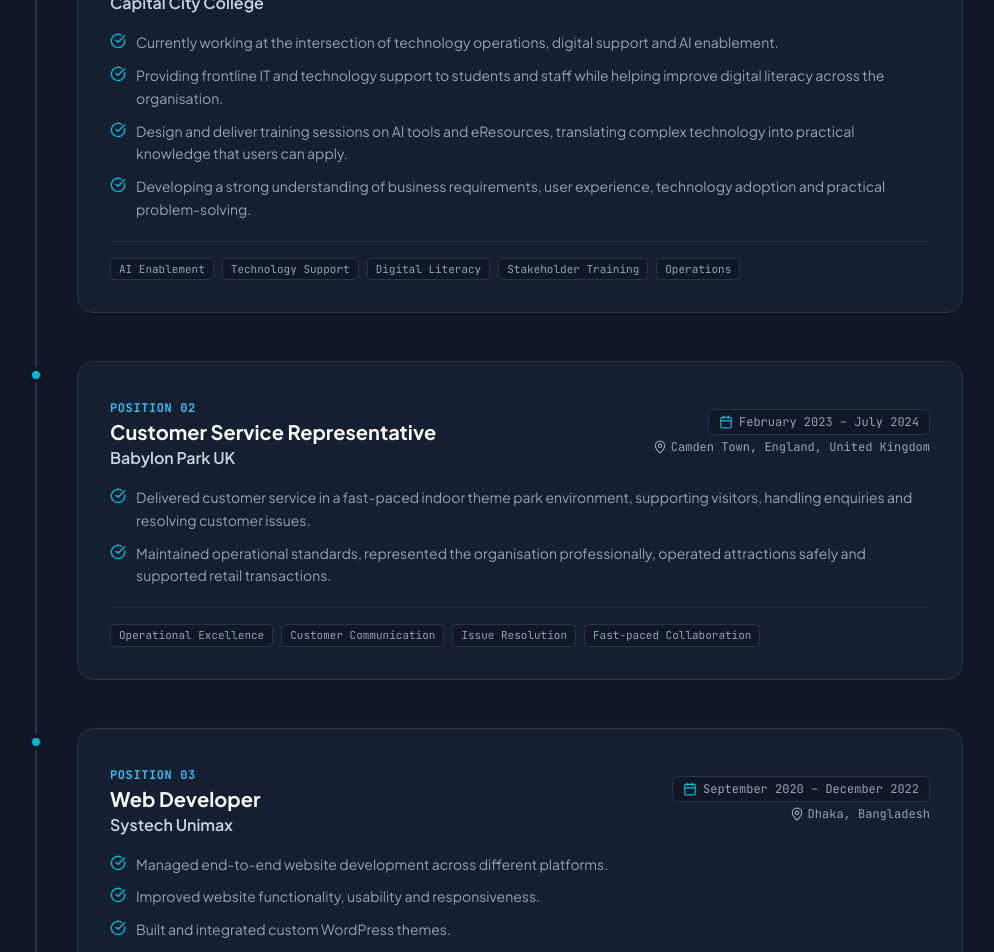
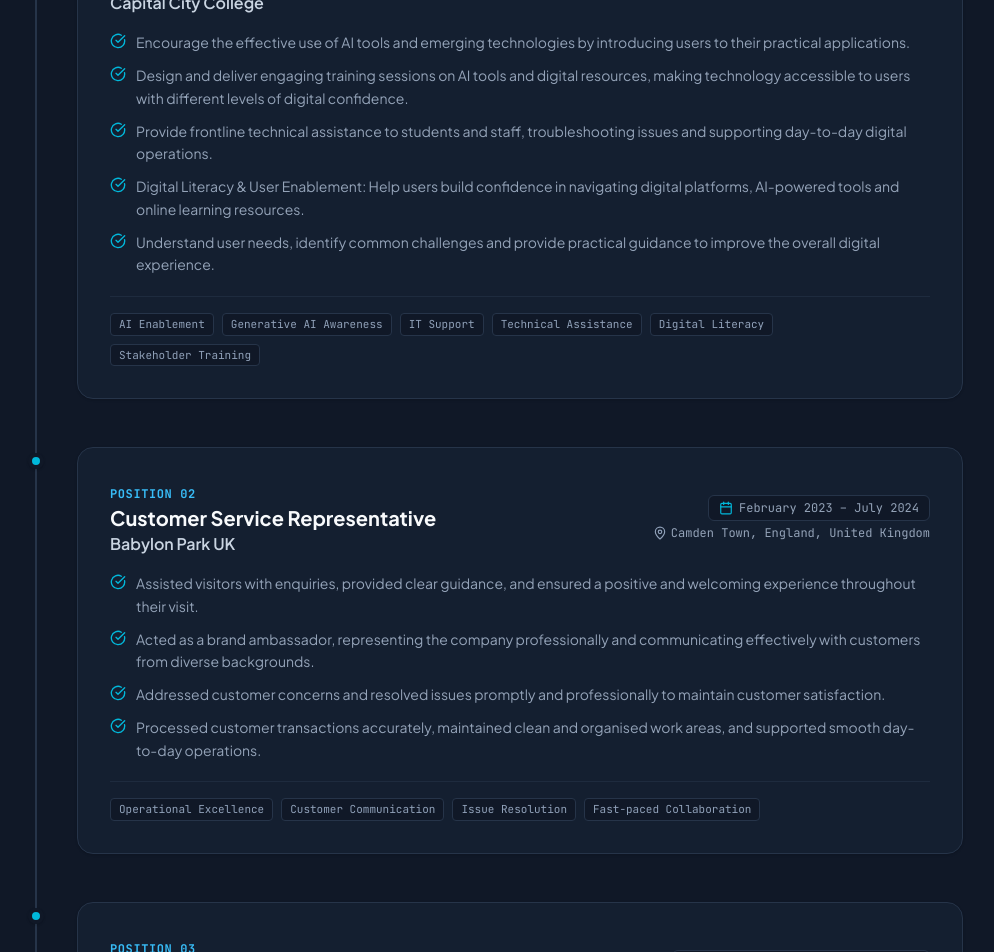
Before and after one commit to ziaul-akash/ziaul-akash-portfolio-website, a React (Vite) app: page / in a window 1280 px wide. Shown: the part 4140-5092 px from the top of the page, without its empty margins (157-1151 px from the left). Built offline with nearby package versions, Linux system fonts and the light colour scheme.

Commit message:
Update experienceData.ts

```diff
--- a/src/data/experienceData.ts
+++ b/src/data/experienceData.ts
@@ -9,12 +9,13 @@ export const professionalExperience: ExperienceItem[] = [
     location: 'London Area, United Kingdom',
     type: 'Employment',
     responsibilities: [
-      'Currently working at the intersection of technology operations, digital support and AI enablement.',
-      'Providing frontline IT and technology support to students and staff while helping improve digital literacy across the organisation.',
-      'Design and deliver training sessions on AI tools and eResources, translating complex technology into practical knowledge that users can apply.',
-      'Developing a strong understanding of business requirements, user experience, technology adoption and practical problem-solving.'
+      'Encourage the effective use of AI tools and emerging technologies by introducing users to their practical applications.',
+      'Design and deliver engaging training sessions on AI tools and digital resources, making technology accessible to users with different levels of digital confidence.',
+      'Provide frontline technical assistance to students and staff, troubleshooting issues and supporting day-to-day digital operations.',
+      'Digital Literacy & User Enablement: Help users build confidence in navigating digital platforms, AI-powered tools and online learning resources.',
+      'Understand user needs, identify common challenges and provide practical guidance to improve the overall digital experience.'
     ],
-    skillsApplied: ['AI Enablement', 'Technology Support', 'Digital Literacy', 'Stakeholder Training', 'Operations']
+    skillsApplied: ['AI Enablement', 'Generative AI Awareness', 'IT Support', 'Technical Assistance', 'Digital Literacy', 'Stakeholder Training']
   },
   {
     id: 'exp-2',
@@ -24,8 +25,10 @@ export const professionalExperience: ExperienceItem[] = [
     location: 'Camden Town, England, United Kingdom',
     type: 'Employment',
     responsibilities: [
-      'Delivered customer service in a fast-paced indoor theme park environment, supporting visitors, handling enquiries and resolving customer issues.',
-      'Maintained operational standards, represented the organisation professionally, operated attractions safely and supported retail transactions.'
+      'Assisted visitors with enquiries, provided clear guidance, and ensured a positive and welcoming experience throughout their visit.',
+      'Acted as a brand ambassador, representing the company professionally and communicating effectively with customers from diverse backgrounds.',
+      'Addressed customer concerns and resolved issues promptly and professionally to maintain customer satisfaction.',
+      'Processed customer transactions accurately, maintained clean and organised work areas, and supported smooth day-to-day operations.'
     ],
     skillsApplied: ['Operational Excellence', 'Customer Communication', 'Issue Resolution', 'Fast-paced Collaboration']
   },
@@ -37,9 +40,11 @@ export const professionalExperience: ExperienceItem[] = [
     location: 'Dhaka, Bangladesh',
     type: 'Employment',
     responsibilities: [
-      'Managed end-to-end website development across different platforms.',
-      'Improved website functionality, usability and responsiveness.',
-      'Built and integrated custom WordPress themes.'
+      'Managed end-to-end website development activities, from initial implementation to deployment, ensuring functional and visually engaging websites.',
+      'Improved website performance, usability, and responsiveness to provide a consistent experience across different devices and screen sizes.',
+      'Developed and customised WordPress themes, creating tailored website solutions based on client and business requirements.',
+      'Enhanced website layouts, navigation, and overall user experience through ongoing improvements.',
+      'Identified and resolved website issues, implemented updates, and supported the smooth operation of digital platforms.'
     ],
     skillsApplied: ['Web Development', 'UI/UX Responsiveness', 'WordPress Customization', 'Frontend Engineering']
   }
```
